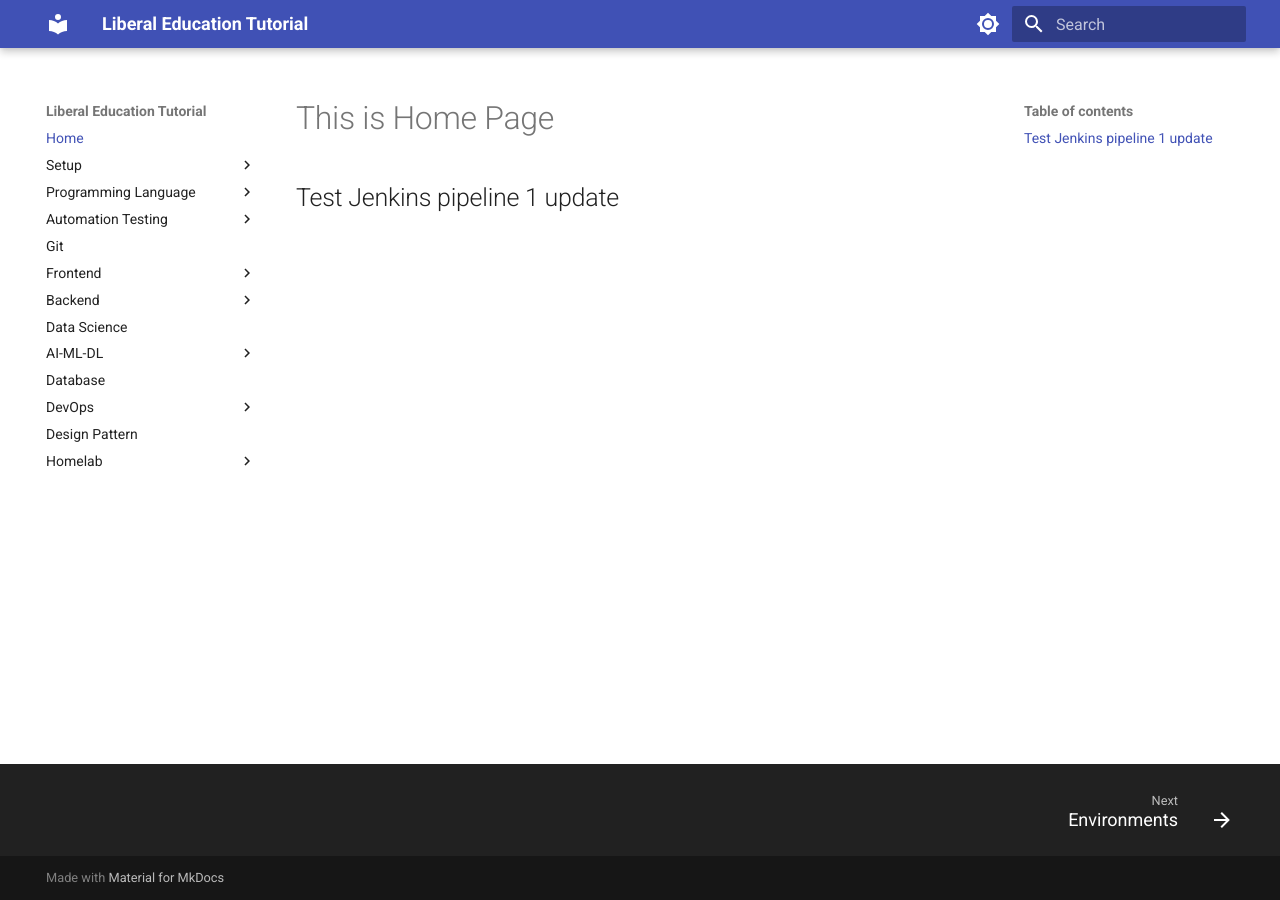
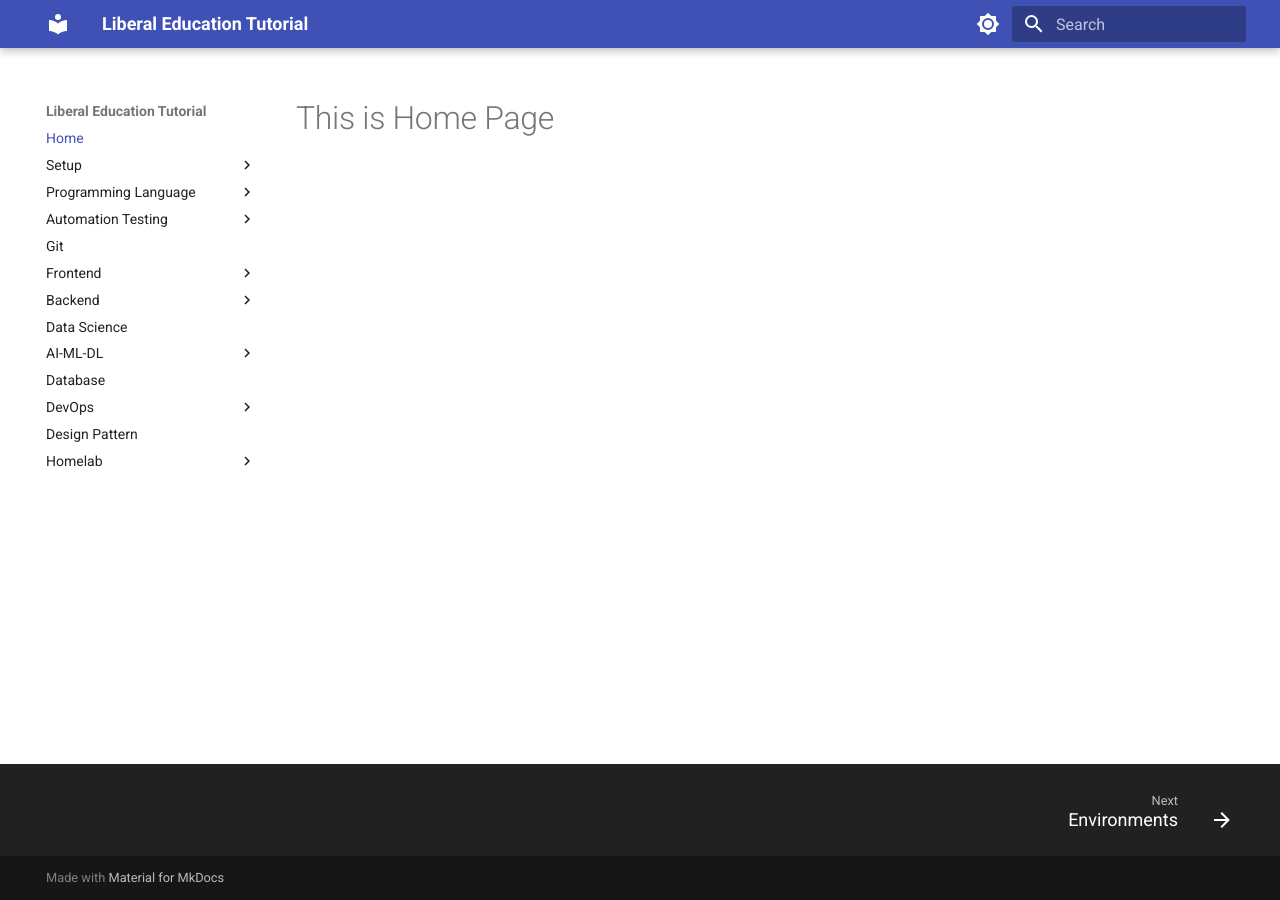
Before and after one commit to minheagle/tutorial, an MkDocs documentation site: the page built from docs/index.md, in a window 1280 px wide. Built offline with MkDocs 1.6.1 and Material for MkDocs 9.7.7, drawn with Linux system fonts in a browser that asks for light colours.

Commit message:
test Jenkins pipeline

```diff
--- a/docs/index.md
+++ b/docs/index.md
@@ -1,3 +1 @@
 # This is Home Page
-
-## Test Jenkins pipeline 1 update
```
